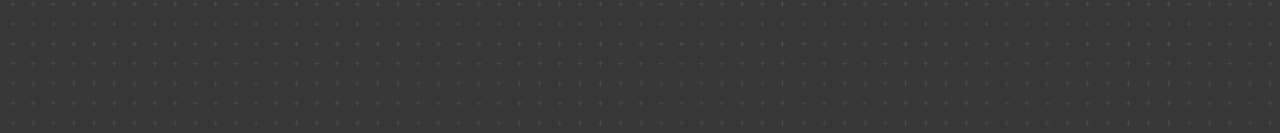
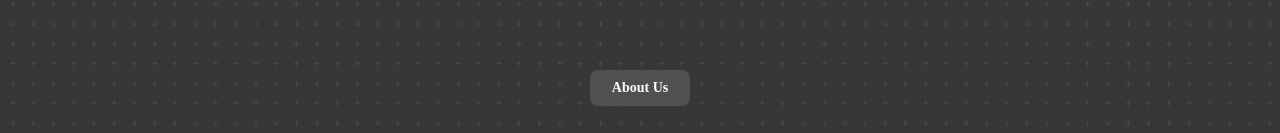
Before and after one commit to amirali10281/narm-afzar, a React (Create React App) app: page /checkout in a window 1280 px wide. Shown: the part 664-797 px from the top of the page. Built offline with nearby package versions, Linux system fonts and the light colour scheme.

Commit message:
feat: add back button and about us page

```diff
--- a/src/api/APIClient.ts
+++ b/src/api/APIClient.ts
@@ -10,7 +10,7 @@
   },
 });
 
-axiosInstance.defaults.baseURL = "http://localhost:8000"
+axiosInstance.defaults.baseURL = "https://hrm-api.amirentezari.ir"
 
 axiosInstance.interceptors.response.use(
   (response) => response,
--- /dev/null
+++ b/src/pages/About.tsx
@@ -0,0 +1,96 @@
+import { Box, Button, Typography, styled } from "@mui/material";
+import { AllCenterStyle, fullScreenStyle, fullSizeStyle } from "../components/styles/BaseComponents";
+import { PATH_DASHBOARD } from "../routes/paths";
+import { useNavigate } from "react-router-dom";
+
+const Wrapper = styled(Box)(({ theme }) => ({
+    ...fullScreenStyle,
+    ...AllCenterStyle,
+    transition: "all linear 0.2s",
+    backgroundImage: `url('/static/images/chatBackgroundImage.png')`,
+    backgroundRepeat: "no-repeat",
+    backgroundSize: "cover",
+    position: "relative",
+    padding: theme.spacing(8),
+}));
+const Card = styled(Box)(({ theme }) => ({
+    ...fullSizeStyle,
+    maxWidth: '600px',
+    width: '80%',
+    transition: "all linear 0.2s",
+    backgroundColor: theme.palette.grey[900],
+    position: "relative",
+    borderRadius: theme.spacing(2),
+    overflow: "auto",
+    boxShadow: "0px 10px 100px -30px black",
+    padding: theme.spacing(4),
+}));
+
+const CardInfoBase = styled(Box)(({ theme }) => ({
+    gap: theme.spacing(2),
+    minHeight: "200px",
+    transition: "all linear 0.2s",
+    backgroundColor: theme.palette.grey[800],
+    position: "relative",
+    borderRadius: theme.spacing(2),
+    overflow: "auto",
+    boxShadow: "0px 10px 10px -30px black",
+    padding: theme.spacing(4),
+}));
+const A = styled('a')(({ theme }) => ({
+    color: theme.palette.info.main
+}))
+
+const DirectionButton = styled(Button)(({ theme }) => ({
+    position: "absolute",
+    backgroundColor: theme.palette.grey[800],
+    width: "80%",
+    left: "10%",
+    right: "10%",
+    bottom: '30px',
+    migration: "auto",
+    color: theme.palette.grey[100],
+    "&:hover": {
+        color: theme.palette.grey[900],
+    },
+}));
+const About = () => {
+    const navigate = useNavigate()
+    return (
+        <Wrapper>
+            <Card>
+                <Typography variant="h2" fontWeight="bold" textAlign="center">
+                    Project of SE
+                </Typography>
+
+                <Typography variant="h4" fontWeight="bold" >
+                    Creators :
+                </Typography>
+                <Typography variant="body1" ml={2}>
+                    Frontend By <A href="https://github.com/amirali10281">AmirAli Amini</A>
+                </Typography>
+                <Typography variant="body1" ml={2}>
+                    Backend By <A href="https://github.com/amir-entezari">AmirHossein Entezari</A>
+                </Typography>
+                <Typography variant="body1" ml={2} mb={4}>
+                    With help Mohsen Tahmasbi
+                </Typography>
+
+                <CardInfoBase>
+                    <Typography variant="h4" fontWeight="bold" textAlign="center" mb={3}>
+                        How to work with the project:
+                    </Typography>
+                    <Typography variant="body1" ml={2}>
+
+                        On <A href="https://hrm.amirentezari.ir/checkout">hrm.amirentezari.ir/checkout</A> , you can scan your qr code to checkout your enter or exit. On top of the page, you can login to see your information like checkouts, workhours, wage and etc. on hrm.amirentezari.ir/splash, on top of the page, you can send feedback to others and see feedbacks that others sent to you.
+                        In addition, a full admin panel is available on hrm-api.amirentezari.ir/admin that you can do anything you want.
+                    </Typography>
+                </CardInfoBase>
+                <DirectionButton onClick={() => { navigate(PATH_DASHBOARD.checkout) }}>Back</DirectionButton>
+            </Card>
+        </Wrapper>
+    )
+}
+
+
+export default About
--- a/src/pages/Login.tsx
+++ b/src/pages/Login.tsx
@@ -6,6 +6,8 @@
   styled,
   Dialog as MUIDialog,
   Stack,
+  Button,
+  useTheme,
 } from "@mui/material";
 import { PATH_DASHBOARD } from "../routes/paths";
 import BaseInput from "../components/BaseInput";
@@ -41,6 +43,8 @@
     backgroundImage: "none",
   },
 }));
+
+
 
 const DialogContent = styled(Box)(() => ({
   display: "grid",
@@ -107,9 +111,10 @@
   useEffect(() => {
     localStorage.removeItem("token");
   }, []);
-
+  const theme = useTheme()
   return (
     <Page>
+
       <Dialog
         fullWidth
         maxWidth="lg"
@@ -154,6 +159,7 @@
               </Stack>
             </Stack>
             <Stack
+              spacing={2}
               sx={{
                 position: "absolute",
                 bottom: "68px",
@@ -162,17 +168,26 @@
               }}
             >
               <BaseButton
+
                 onClick={() => login()}
                 disabled={username === "" || password === ""}
               >
-                <Typography variant="subtitle2">ورود</Typography>
+                <Typography variant="subtitle2">Login</Typography>
               </BaseButton>
+              <BaseButton
+                onClick={() => {
+                  navigate(PATH_DASHBOARD.checkout)
+                }}
+              >
+                <Typography variant="subtitle2">Back</Typography>
+              </BaseButton>
+
             </Stack>
           </FieldsSide>
           <ContentSide />
         </DialogContent>
       </Dialog>
-    </Page>
+    </Page >
   );
 }
 
--- a/src/pages/splash.tsx
+++ b/src/pages/splash.tsx
@@ -31,7 +31,21 @@
   right: "30px",
   color: theme.palette.common.white,
 }));
+const DirectionButton = styled(Button)(({ theme }) => ({
+  position: "absolute",
+  backgroundColor: theme.palette.grey[800],
+  width: "100px",
+  left: "calc(50% - 50px)",
+  right: "calc(50% - 50px)",
+  bottom: '30px',
+  migration: "auto",
+  color: theme.palette.grey[100],
+  "&:hover": {
+    color: theme.palette.grey[900],
+    backgroundColor: theme.palette.grey[300],
 
+  },
+}));
 function SplashPage() {
   const [data, setData] = useState("");
   const [status, setStatus] = useState("");
@@ -136,6 +150,9 @@
                 : data}
         </Typography>
       </Stack>
+      <DirectionButton onClick={() => { navigate(PATH_DASHBOARD.about) }}>
+        <Typography variant="buttonLarge" fontWeight="bold">About Us</Typography>
+      </DirectionButton>
     </Wrapper>
   );
 }
--- a/src/routes/RequireAuth.tsx
+++ b/src/routes/RequireAuth.tsx
@@ -1,21 +1,12 @@
-import { useEffect } from "react";
-import { useNavigate } from "react-router-dom";
+
+import { Navigate, } from "react-router-dom";
 import { PATH_DASHBOARD } from "./paths";
-import axiosInstance from "../api/APIClient";
+
 
 interface RequireAuthProps {
   children: JSX.Element;
 }
 
 export function RequireAuth({ children }: RequireAuthProps) {
-  const navigate = useNavigate();
-
-  useEffect(() => {
-    axiosInstance
-      .get(`${process.env.REACT_APP_BASE_URL}/user/profile/me`)
-      .catch(() => {
-        navigate(PATH_DASHBOARD.login);
-      });
-  }, []);
-  return children;
+  return localStorage.getItem("token") ? children : <Navigate to={PATH_DASHBOARD.login} />
 }
--- a/src/routes/index.tsx
+++ b/src/routes/index.tsx
@@ -29,6 +29,9 @@
 
 const Messages = Loadable(lazy(() => import("../pages/Messages")));
 
+const About = Loadable(lazy(() => import("../pages/About")));
+
+
 export default function Router() {
   return (
     <Routes>
@@ -37,9 +40,12 @@
           path={PATH_DASHBOARD.root}
           element={<Navigate to={PATH_DASHBOARD.checkout} />}
         />
+
       </Route>
       <Route>
         <Route path={PATH_DASHBOARD.checkout} element={<Splash />} />
+        <Route path={PATH_DASHBOARD.about} element={<About />} />
+
         <Route
           path={PATH_DASHBOARD.login}
           element={
--- a/src/routes/paths.ts
+++ b/src/routes/paths.ts
@@ -10,4 +10,6 @@
   checkout: path(ROOTS_DASHBOARD, "checkout"),
   user: path(ROOTS_DASHBOARD, "user"),
   messages: path(ROOTS_DASHBOARD, "messages"),
+  about: path(ROOTS_DASHBOARD, "about"),
+
 };
```
Lines whose indentation alone changed are shown as unchanged.
